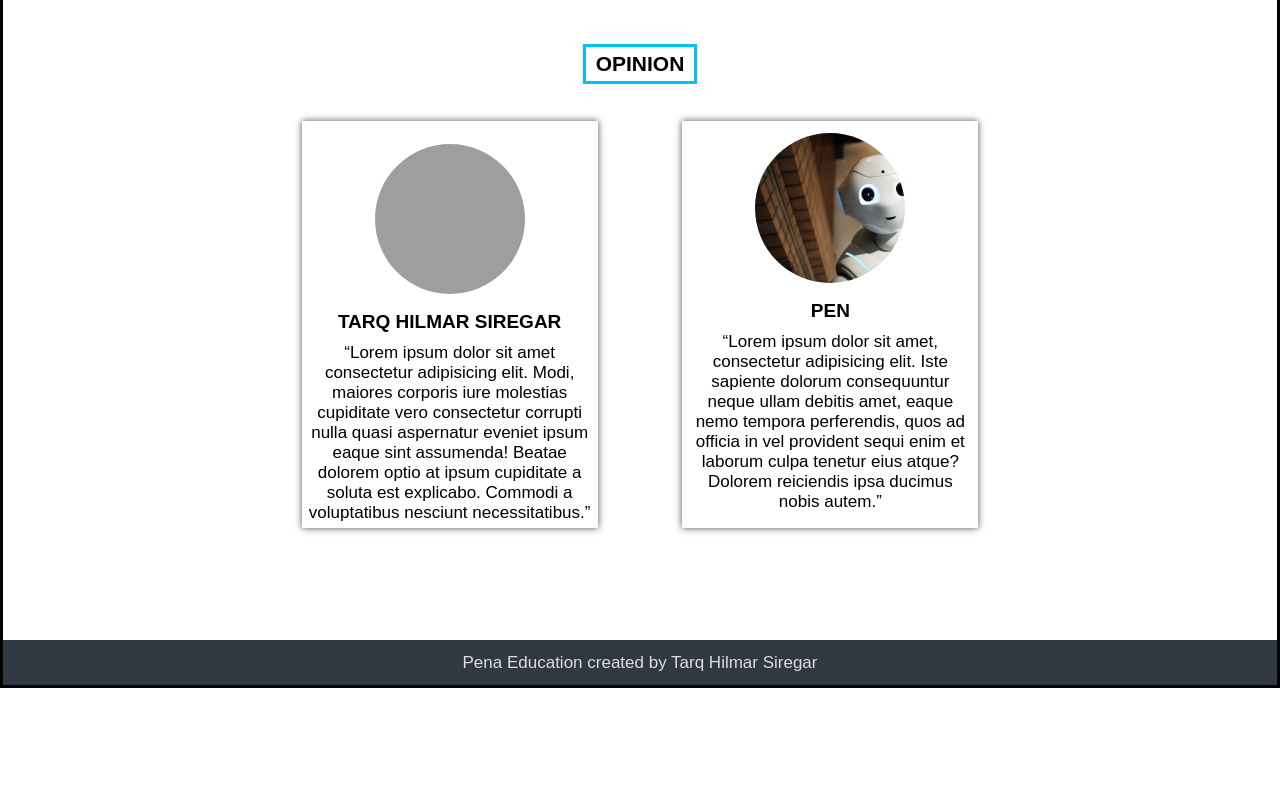
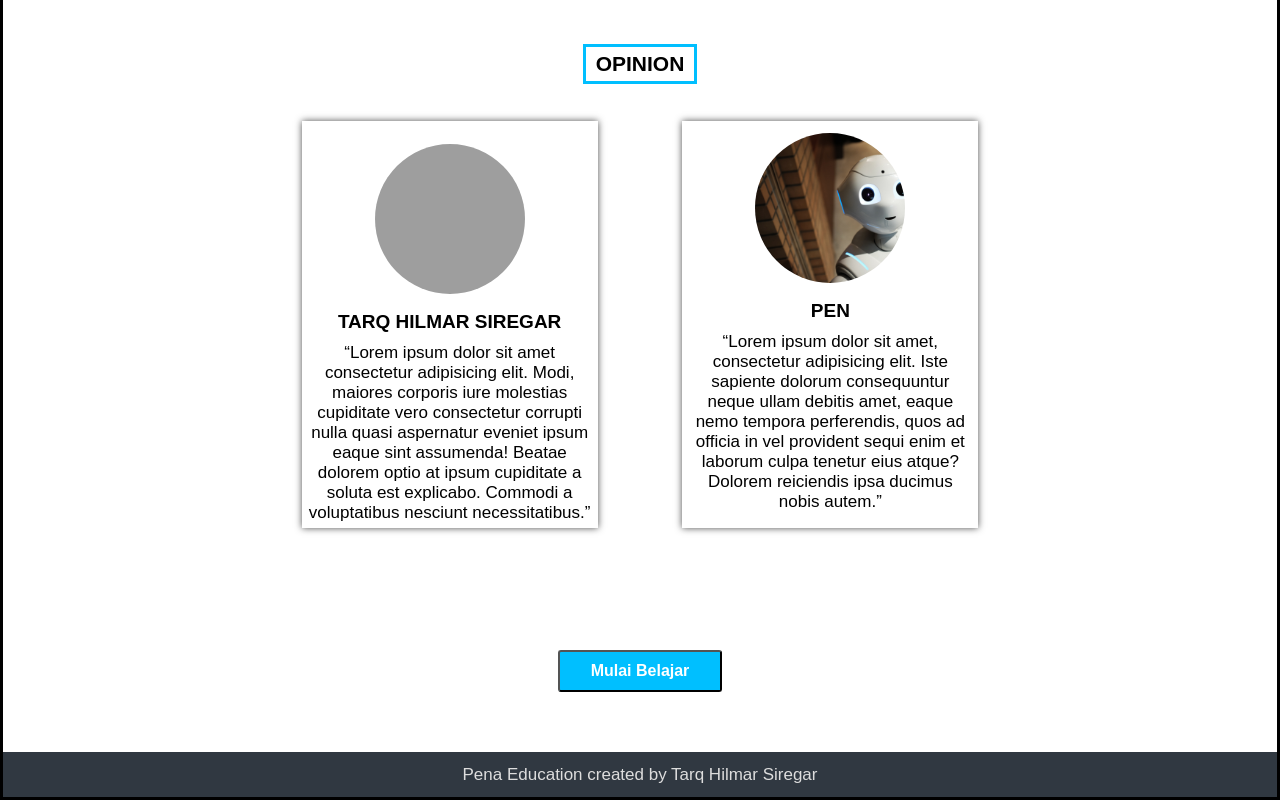
Before and after one commit to tarqhilmarsiregar/pena.github.io, a plain HTML site: page index.html in a window 1280 px wide. Shown: the part 1512-2312 px from the top of the page. Before the commit the page ends 2200 px from the top, so only its background shows below. Drawn offline with Linux system fonts and the light colour scheme; grey boxes are pictures that could not be loaded.

Commit message:
Membuat tombol mulai belajar

```diff
--- a/index.html
+++ b/index.html
@@ -94,6 +94,12 @@
 			</div>
 		</main>
 
+		<section class="learn">
+			<div class="button">
+				<button>Mulai Belajar</button>
+			</div>
+		</section>
+
 		<footer>
 			<p>Pena Education created by Tarq Hilmar Siregar</p>
 		</footer>
--- a/main.css
+++ b/main.css
@@ -359,6 +359,41 @@ main .superior {
 
 /*Akhir Main*/
 
+/* Button */
+section.learn {
+	display: flex;
+	width: 100%;
+	box-sizing: border-box;
+	justify-content: center;
+	align-items: center;
+	margin-bottom: 50px;
+	padding: 10px;
+}
+
+.button {
+	box-sizing: border-box;
+	width: 13%;
+	display: flex;
+	flex-direction: column;
+	justify-content: center;
+}
+
+.button button {
+	background-color: deepskyblue;
+	color: #fff;
+	padding: 10px;
+	font-size: 16px;
+	font-weight: bold;
+	border-radius: 3px;
+	cursor: pointer;
+}
+
+.button button:hover {
+	box-shadow: 3px 3px 3px rgba(0, 0, 0, .5);
+}
+
+/* Akhir button */
+
 /*Awal Footer*/
 
 footer {
```
